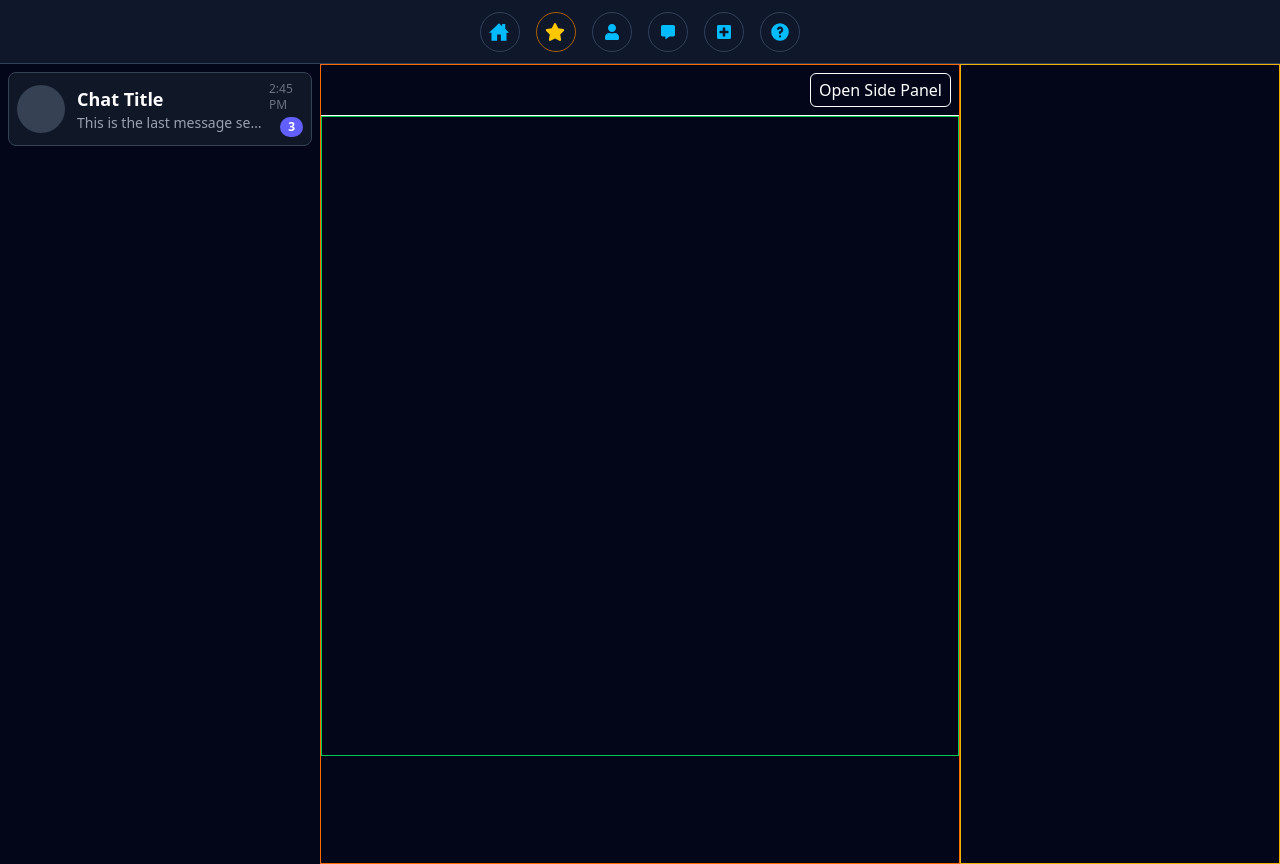
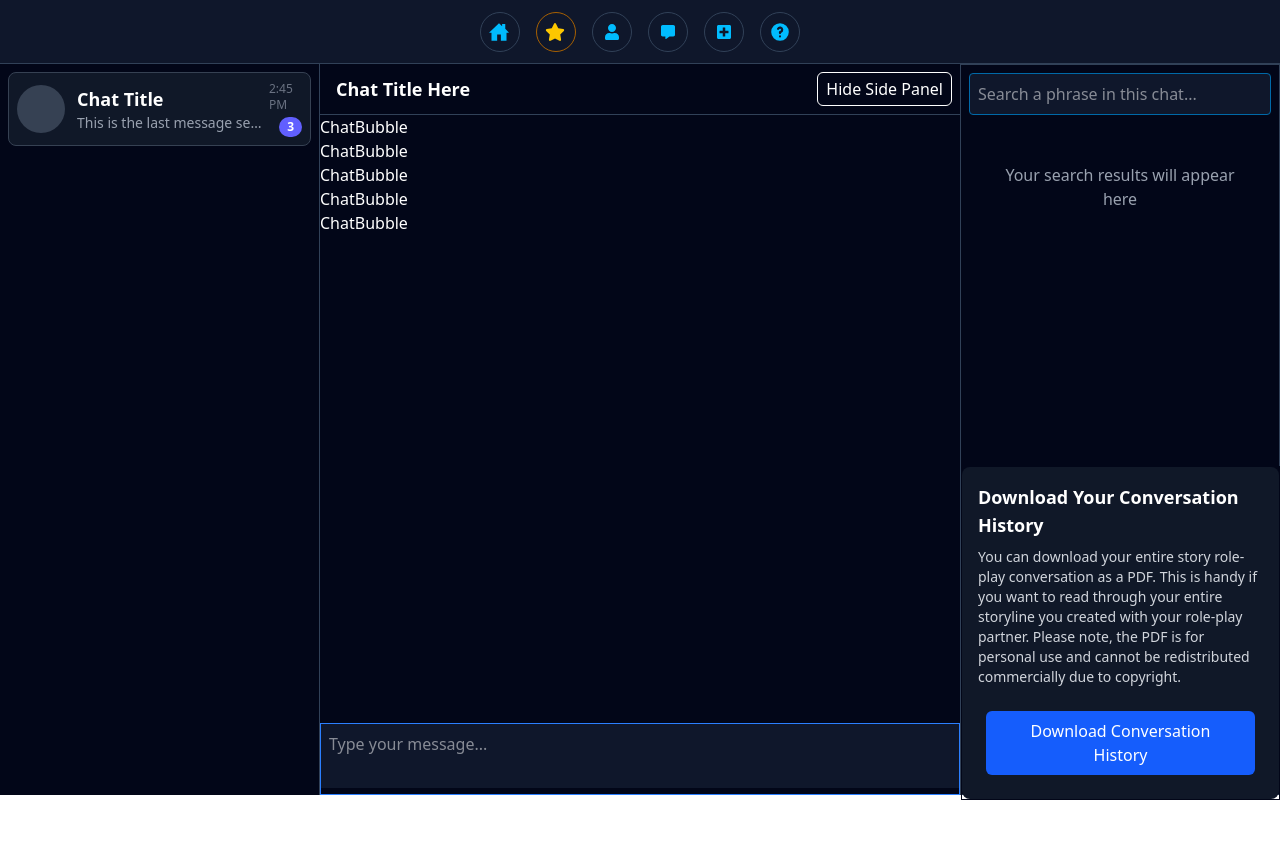
Before and after one commit to Hairum-Qureshi/story-roleplay-app, a React (Vite) app in the folder apps/frontend/: page /inbox in a window 1280 px wide. After the commit the page ends 800 px from the top, so only its background shows below. Built offline with nearby package versions, Linux system fonts and the light colour scheme.

Commit message:
finished styling UI for chat

```diff
--- a/apps/frontend/src/pages/Inbox.tsx
+++ b/apps/frontend/src/pages/Inbox.tsx
@@ -1,30 +1,90 @@
 import { useState } from "react";
 import ChatContainer from "../components/inbox/ChatContainer";
+import ChatBubble from "../components/inbox/ChatBubble";
 
 export default function Inbox() {
 	const [fullWidth, setFullWith] = useState(false);
 
 	return (
-		<div className="min-h-screen bg-slate-950 text-white flex">
-			<div className=" w-1/4 min-h-[100vh - 4rem] max-h-auto space-y-3 overflow-y-scroll">
+		<div className="min-h-[100vh - 4rem] bg-slate-950 text-white flex">
+			<div className="w-1/4 h-[100vh - 4rem] space-y-3 overflow-y-scroll border-r border-slate-700">
 				<ChatContainer />
 			</div>
 			<div
-				className={`border border-orange-500 w-1/2 min-h-[100vh - 4rem] max-h-auto ${fullWidth ? "w-3/4" : "w-1/2"}`}
+				className={`w-1/2 min-h-[100vh - 4rem] max-h-auto ${fullWidth ? "w-3/4" : "w-1/2"}`}
 			>
-				<div className="w-full border-b border-white flex justify-end">
+				<div className="w-full border-b border-slate-700 flex">
+					<h3 className="text-lg font-semibold flex items-center mr-auto ml-4">
+						Chat Title Here
+					</h3>
 					<button
 						onClick={() => setFullWith(!fullWidth)}
-						className="m-2 border border-white rounded-md px-2 py-1 hover:cursor-pointer"
+						className="m-2 border border-white rounded-md px-2 py-1 hover:cursor-pointer justify-end"
 					>
-						Open Side Panel
+						{fullWidth ? "Show" : "Hide"} Side Panel
 					</button>
 				</div>
-				<div className="border border-green-500 min-h-[80vh]"></div>
+				<div className="min-h-[85vh] overflow-y-scroll relative">
+					<div className="overflow-y-scroll h-[75vh]">
+						<ChatBubble you={true} message="Hello, how are you?" />
+						<ChatBubble
+							you={false}
+							message="Lorem ipsum dolor sit amet consectetur adipisicing elit. Ipsum aut officia culpa magnam quas voluptas, eaque ipsa nostrum atque mollitia corporis dolor in beatae sapiente quis nobis repellat similique eos."
+						/>
+						<ChatBubble
+							you={true}
+							message="Lorem ipsum dolor sit amet consectetur adipisicing elit. Ipsum aut officia culpa magnam quas voluptas, eaque ipsa nostrum atque mollitia corporis dolor in beatae sapiente quis nobis repellat similique eos. Lorem ipsum dolor sit amet consectetur adipisicing elit. Ipsum aut officia culpa magnam quas voluptas, eaque ipsa nostrum atque mollitia corporis dolor in beatae sapiente quis nobis repellat similique eos."
+						/>
+						<ChatBubble
+							you={true}
+							message="Eaque ipsa nostrum atque mollitia corporis dolor in beatae sapiente quis nobis repellat similique eos."
+						/>
+						<ChatBubble
+							you={false}
+							message="Lorem ipsum dolor sit amet consectetur adipisicing elit. Ipsum aut officia culpa magnam quas voluptas."
+						/>
+					</div>
+					<div className="border border-blue-500 w-full absolute bottom-0">
+						<textarea
+							className="w-full h-16 bg-slate-900 text-white p-2 resize-none outline-none"
+							placeholder="Type your message..."
+						></textarea>
+					</div>
+				</div>
 			</div>
 			<div
-				className={`border border-yellow-500 w-1/4 min-h-[100vh - 4rem] max-h-auto ${fullWidth ? "hidden" : "block"}`}
-			></div>
+				className={`border border-slate-700 w-1/4 min-h-[100vh - 4rem] max-h-auto ${fullWidth ? "hidden" : "block"}`}
+			>
+				<div className="m-2">
+					<input
+						type="text"
+						placeholder="Search a phrase in this chat..."
+						className="w-full p-2 border border-sky-700 focus:outline-none focus:ring-2 focus:ring-slate-800 rounded bg-slate-900"
+					/>
+				</div>
+				<div className="h-92 overflow-y-scroll space-y-2">
+					<p className="text-gray-400 text-center m-10">
+						Your search results will appear here
+					</p>
+				</div>
+				<div className="absolute bottom-0 border border-slate-950">
+					<div className="p-4 bg-gray-900 text-white rounded-lg max-w-md">
+						<h3 className="text-lg font-semibold mb-2">
+							Download Your Conversation History
+						</h3>
+						<p className="text-sm mb-4 text-gray-300">
+							You can download your entire story role-play conversation as a
+							PDF. This is handy if you want to read through your entire
+							storyline you created with your role-play partner. Please note,
+							the PDF is for personal use and cannot be redistributed
+							commercially due to copyright.
+						</p>
+						<button className="m-2 bg-blue-600 hover:bg-blue-700 active:bg-blue-800 text-white font-medium rounded-md px-4 py-2 transition-colors duration-200 hover:cursor-pointer">
+							Download Conversation History
+						</button>
+					</div>
+				</div>
+			</div>
 		</div>
 	);
 }
```
